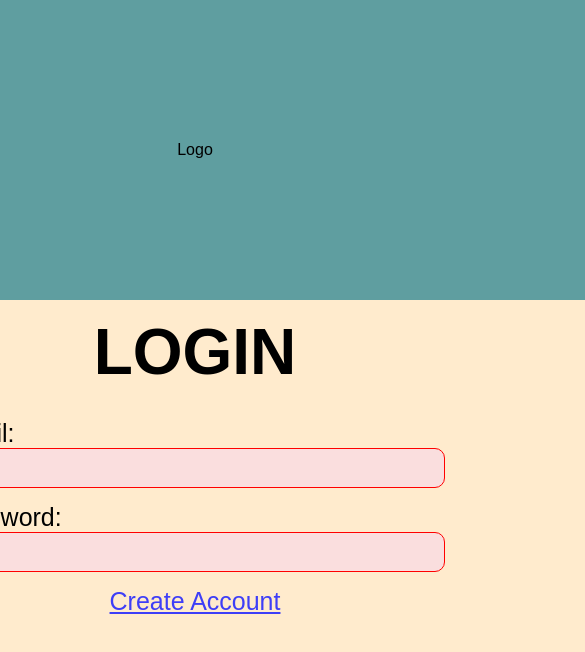
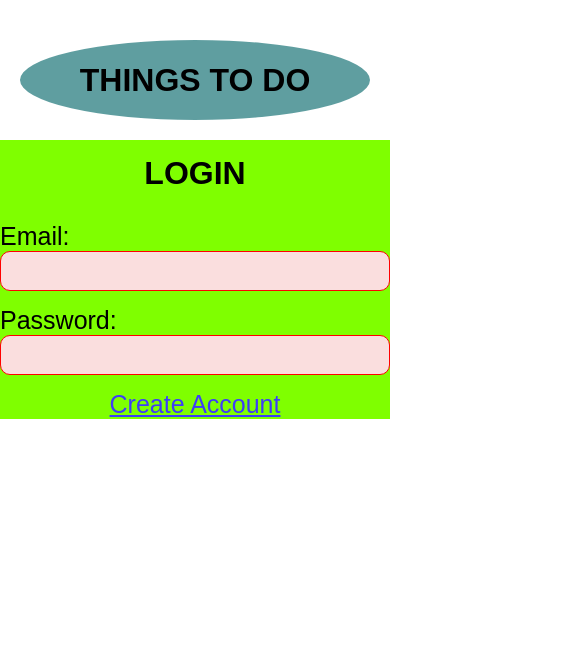
Before and after one commit to Iamasamwich/todo-client-mui, a React (Create React App) app: page / in a window 390 px wide. Shown: the top 652 px of the page, 585 px wide, since content can reach past the window. Built offline with nearby package versions, Linux system fonts and the light colour scheme; no server answers.

Commit message:
responsive styling

```diff
--- a/src/api/api.ts
+++ b/src/api/api.ts
@@ -7,7 +7,8 @@ interface Body {
   pword?: string;
 };
 
-const host = 'http://localhost:3000';
+// const host = 'http://localhost:3000';
+const host = 'http://192.168.43.5:3000';
 
 const api = (path : string, method : "POST" | "GET" | "PUT" | "DELETE", body?: Body) => {
   return fetch(host + path, {
--- a/src/containers/Logo.tsx
+++ b/src/containers/Logo.tsx
@@ -6,7 +6,7 @@ const Logo = () => {
   return (
     <div className="Logo">
       <NavBar />
-      Logo
+      <h1 className="logo-text">THINGS TO DO</h1>
     </div>
   )
 };
--- a/src/styles/App.css
+++ b/src/styles/App.css
@@ -5,13 +5,10 @@
   font-family: Arial, Helvetica, sans-serif;
 }
 
-body {
-  background-color: blanchedalmond;
-}
-
 #root {
   display: flex;
   justify-content: center;
+  min-width: 320px;
 }
 
 h1 {
@@ -58,8 +55,7 @@ p {
 }
 
 .App {
-  max-width: 960px;
-  width: 100%;
+  width: 960px;
   height: 100%;
   display: flex;
   flex-direction: column;
@@ -71,9 +67,11 @@ p {
   display: flex;
   justify-content: center;
   align-items: center;
-  width: 800px;
+  width: 768px;
   height: 300px;
   background-color: cadetblue;
+  border-radius: 50%;
+  border: 50px solid white;
 }
 
 .minusLogo {
@@ -82,6 +80,7 @@ p {
   flex-direction: column;
   align-items: center;
   justify-content: center;
+  background-color: chartreuse;
 }
 
 .form-box {
@@ -167,11 +166,18 @@ p {
   flex-direction: row;
 }
 
+
 .todo-box {
   display: flex;
   flex-direction: column;
   margin: 10px;
   min-height: 35px;
+  border-bottom: 1px solid black;
+  padding-bottom: 10px;
+}
+
+.todo-box:last-of-type {
+  border-bottom: none;
 }
 
 .icons {
@@ -241,7 +247,7 @@ p {
 .step {
   display: flex;
   flex-direction: row;
-  height: 25px;
+  min-height: 25px;
 }
 
 .step-icons {
@@ -274,6 +280,7 @@ p {
 
 .step-input > button {
   height: 25px;
+  width: 80px;
   padding-left: 10px;
   padding-right: 10px;
 }
@@ -284,7 +291,7 @@ p {
   position: absolute;
   display: flex;
   flex-direction: row-reverse;
-  top: 0;
+  top: -20px;
   left: 0;
 }
 
@@ -307,6 +314,8 @@ p {
   right: 0;
   top: 50px;
   display: none;
+  border: 1px solid black;
+  z-index: 50;
 }
 
 .menu-open {
@@ -355,3 +364,48 @@ p {
 @keyframes spin {
   100%{ transform: rotate(89deg)}
 }
+
+@media screen and (max-width: 960px)  {
+  .app {
+    width: 100%;
+  }
+}
+
+@media screen and (max-width: 768px) {
+  .Logo {
+    width: 100%;
+    height: 220px;
+    border: 20px solid white;
+  }
+
+  .navbar {
+    top: -20px;
+  }
+
+  h1 {
+    font-size: 3em;
+  }
+}
+
+@media screen and (max-width: 500px) {
+  .Logo {
+    height: 120px;
+    margin-top: 20px;
+  }
+
+  .navbar {
+    top: -40px;
+  }
+
+  h1 {
+    font-size: 2em;
+  }
+
+  .form-box {
+    width: 100%;
+  }
+
+  .form-buttons > button {
+    font-size: 20px;
+  }
+}
```
